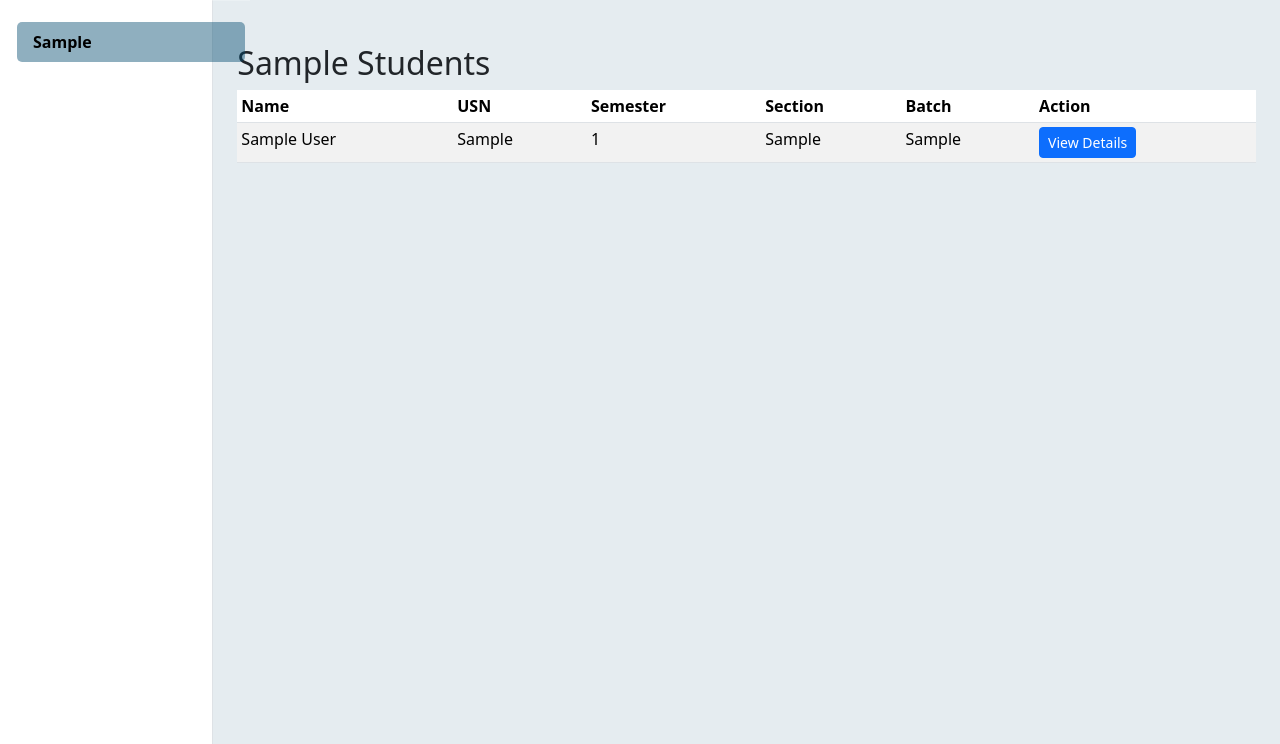
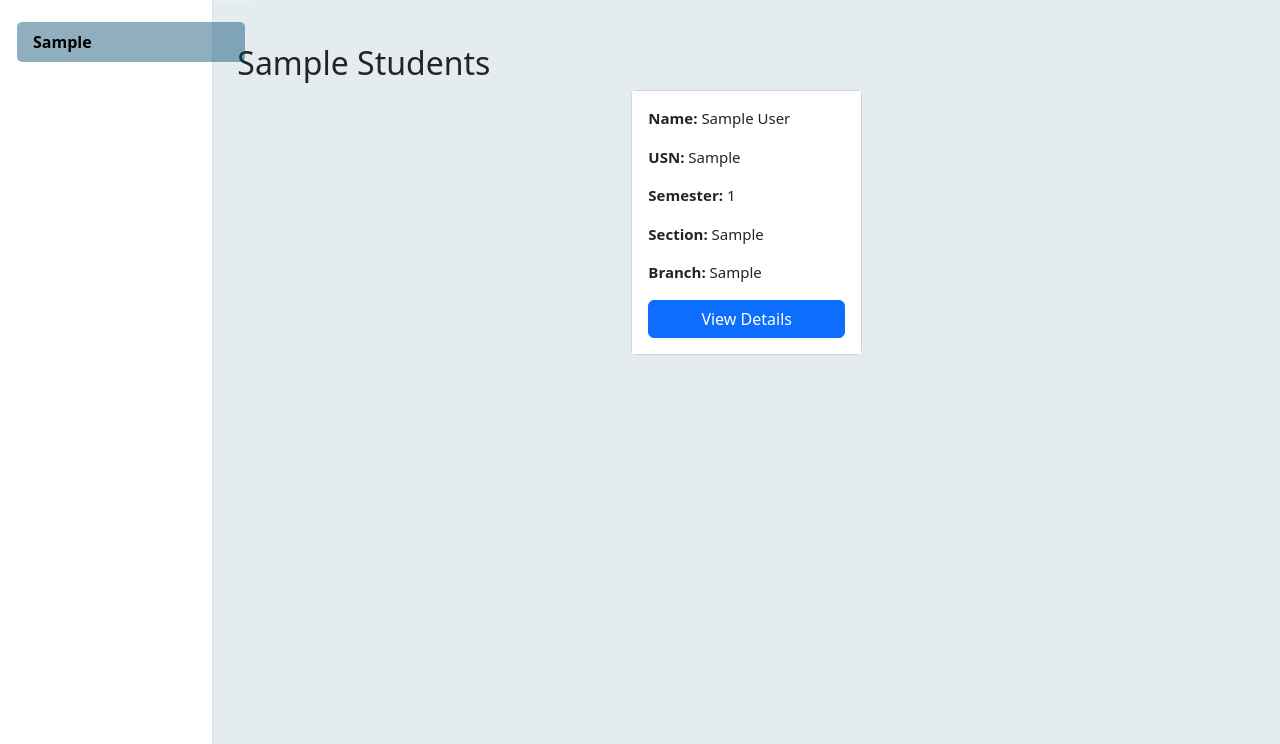
Before and after one commit to Raaz-009/counselling, a PHP site: the page made by department_students.php in a window 1280 px wide. Shown: the part 56-800 px from the top of the page. Run offline with PHP 8.4, Linux system fonts and the light colour scheme; the visitor is signed in with stand-in values (Sample User, id 1); tables that the repository leaves empty hold one stand-in row (values such as "Sample post").

Commit message:
updated'

```diff
--- a/batch_departments.php
+++ b/batch_departments.php
@@ -56,7 +56,7 @@ $conn->close();
             <div class="dropdown-menu">
               <ul>
                 <li><a class="dropdown-item" href="./add_student.php">Add Student Details</a></li>
-                <li><a class="dropdown-item" href="#">Mega Menu Link</a></li>
+
 
               </ul>
             </div>
--- a/department_students.php
+++ b/department_students.php
@@ -66,7 +66,7 @@ $conn->close();
             <div class="dropdown-menu">
               <ul>
                 <li><a class="dropdown-item" href="./add_student.php">Add Student Details</a></li>
-                <li><a class="dropdown-item" href="#">Mega Menu Link</a></li>
+
 
               </ul>
             </div>
@@ -110,36 +110,26 @@ $conn->close();
             </nav>
 
             <main class="col-md-9 ms-sm-auto col-lg-10 px-md-4 main-content">
-                <h2 class="mt-4"><?= htmlspecialchars($department) ?> Students</h2>
-                <div class="table-responsive">
-                    <table class="table table-striped table-sm">
-                        <thead>
-                            <tr>
-                                <th>Name</th>
-                                <th>USN</th>
-                                <th>Semester</th>
-                                <th>Section</th>
-                                <th>Batch</th>
-                                <th>Action</th>
-                            </tr>
-                        </thead>
-                        <tbody>
-                            <?php while ($row = $result->fetch_assoc()): ?>
-                                <tr>
-                                    <td><?= htmlspecialchars($row['name']) ?></td>
-                                    <td><?= htmlspecialchars($row['usn']) ?></td>
-                                    <td><?= htmlspecialchars($row['semester']) ?></td>
-                                    <td><?= htmlspecialchars($row['section']) ?></td>
-                                    <td><?= htmlspecialchars($row['branch']) ?></td>
-                                    <td>
-                                        <a href="profile.php?id=<?= $row['id'] ?>" class="btn btn-sm btn-primary">View Details</a>
-                                    </td>
-                                </tr>
-                            <?php endwhile; ?>
-                        </tbody>
-                    </table>
+    <h2 class="mt-4"><?= htmlspecialchars($department) ?> Students</h2>
+    <div class="container">
+        <div class="row">
+            <?php while ($row = $result->fetch_assoc()): ?>
+                <div class="col-md-4 col-xl-3 mb-4">
+                    <div class="card">
+                        <div class="card-body" style="background-color: #fff;">
+                            <p class="card-text"><strong>Name:</strong> <?= htmlspecialchars($row['name']) ?></p>
+                            <p class="card-text"><strong>USN:</strong> <?= htmlspecialchars($row['usn']) ?></p>
+                            <p class="card-text"><strong>Semester:</strong> <?= htmlspecialchars($row['semester']) ?></p>
+                            <p class="card-text"><strong>Section:</strong> <?= htmlspecialchars($row['section']) ?></p>
+                            <p class="card-text"><strong>Branch:</strong> <?= htmlspecialchars($row['branch']) ?></p>
+                            <a href="profile.php?id=<?= $row['id'] ?>" class="btn btn-primary">View Details</a>
+                        </div>
+                    </div>
                 </div>
-            </main>
+            <?php endwhile; ?>
+        </div>
+    </div>
+</main>
         </div>
     </div>
 
--- a/files/css/style.css
+++ b/files/css/style.css
@@ -30,6 +30,7 @@ body{
 
 }
 
+
 .side-link:hover{
     color:black;
     background: #00496e70;
@@ -39,3 +40,15 @@ body{
     color: black !important;
     background: #00496e70;
 }
+
+
+/* -----------------card-------------------- */
+.container{
+    justify-content: space-evenly;
+}
+
+.card-body{
+    height: fit-content;
+    display: grid;
+    font-size: 15px;
+}
```
Also changed, not shown: index.php (+4 -8 lines).
